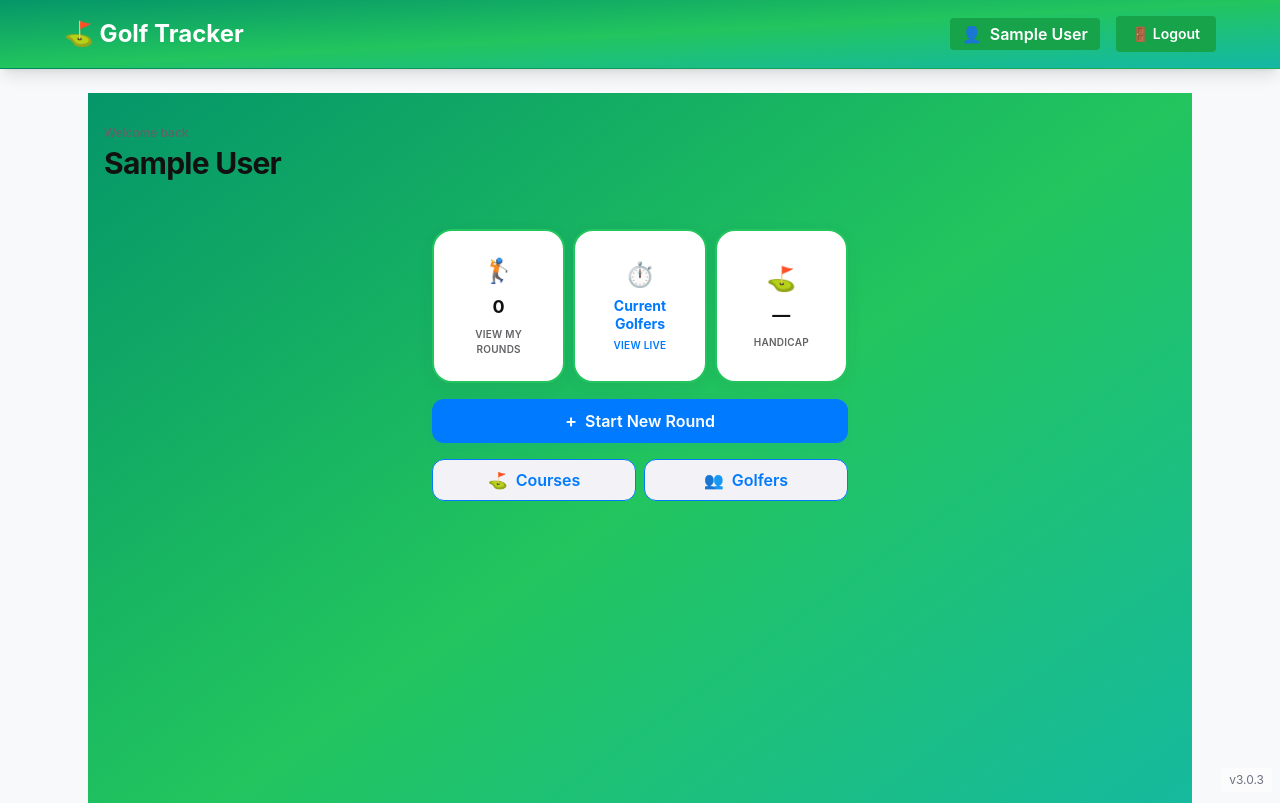
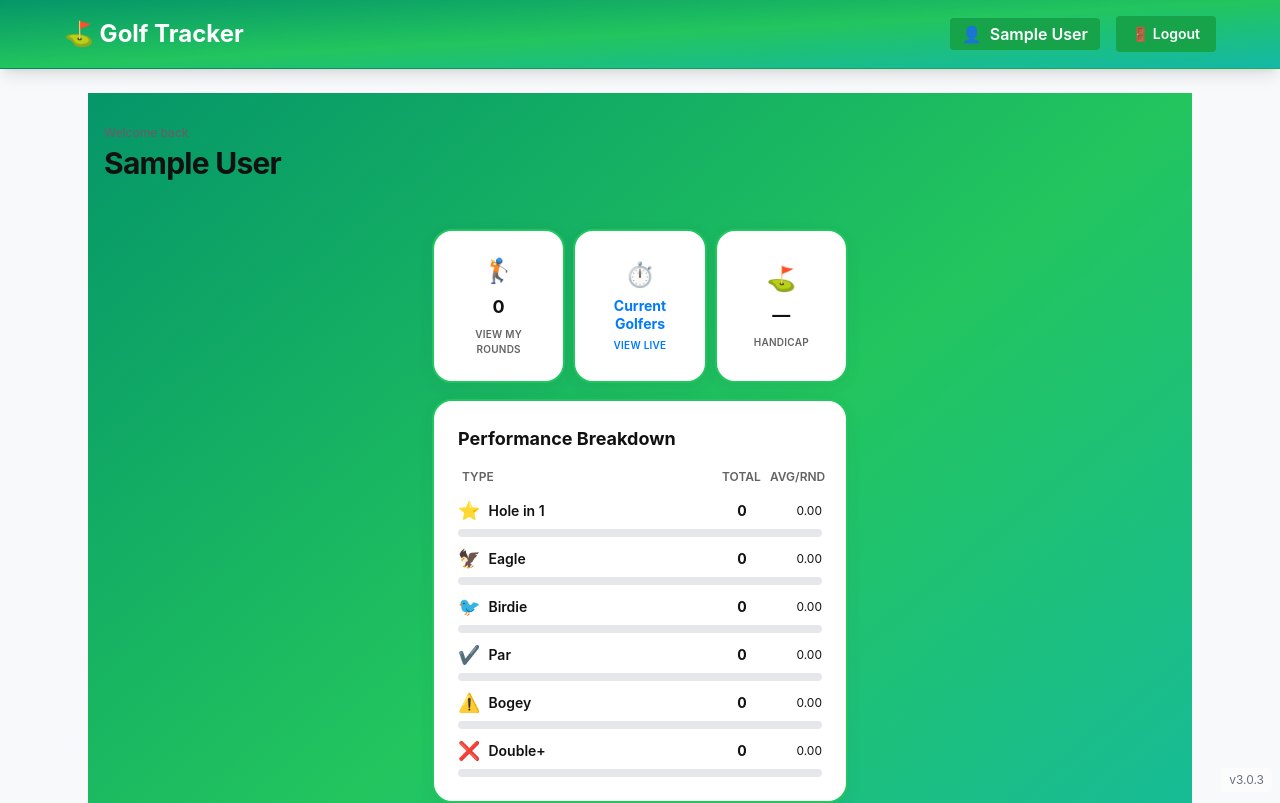
Before and after one commit to sdrindahl/Golf-Score, a Next.js app: page / in a window 1280 px wide. Shown: the top 803 px of the page. Built offline with nearby package versions, Linux system fonts and the light colour scheme; no server answers; the database is empty; sample sign-in values are in the browser's storage.

Commit message:
updated to add performanc to default on Homepage

```diff
--- a/app/page.tsx
+++ b/app/page.tsx
@@ -301,8 +301,7 @@ export default function Home() {
           </div>
         </div>
 
-        {/* Score Distribution Chart */}
-        {rounds.length > 0 && (
+        {/* Performance Breakdown: Always show, even if no rounds */}
         <div className="card p-4">
           <h3 className="text-lg font-bold mb-4">Performance Breakdown</h3>
           {/* Column Headers */}
@@ -341,7 +340,7 @@ export default function Home() {
                     </div>
                     <div className="flex items-center gap-4">
                       <span className="text-sm font-bold w-8 text-center">{count}</span>
-                        <span className="text-xs w-12 text-right">{(count / rounds.length).toFixed(2)}</span>
+                      <span className="text-xs w-12 text-right">{rounds.length > 0 ? (count / rounds.length).toFixed(2) : '0.00'}</span>
                     </div>
                   </div>
                   <div className="w-full bg-gray-200 rounded-full h-2">
@@ -355,7 +354,6 @@ export default function Home() {
             })}
           </div>
         </div>
-        )}
 
         {/* Return to Round Button (if round in progress) */}
         {(() => {
```
Lines whose indentation alone changed are shown as unchanged.
